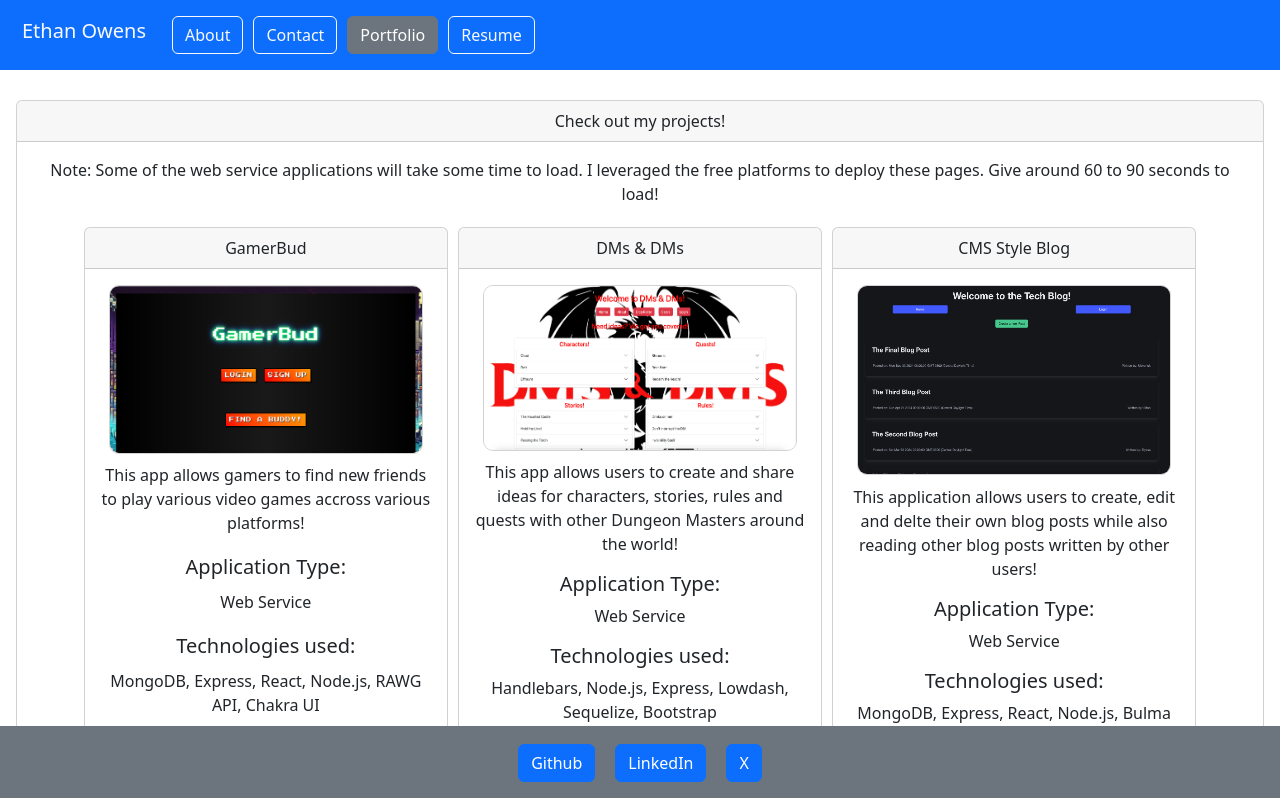
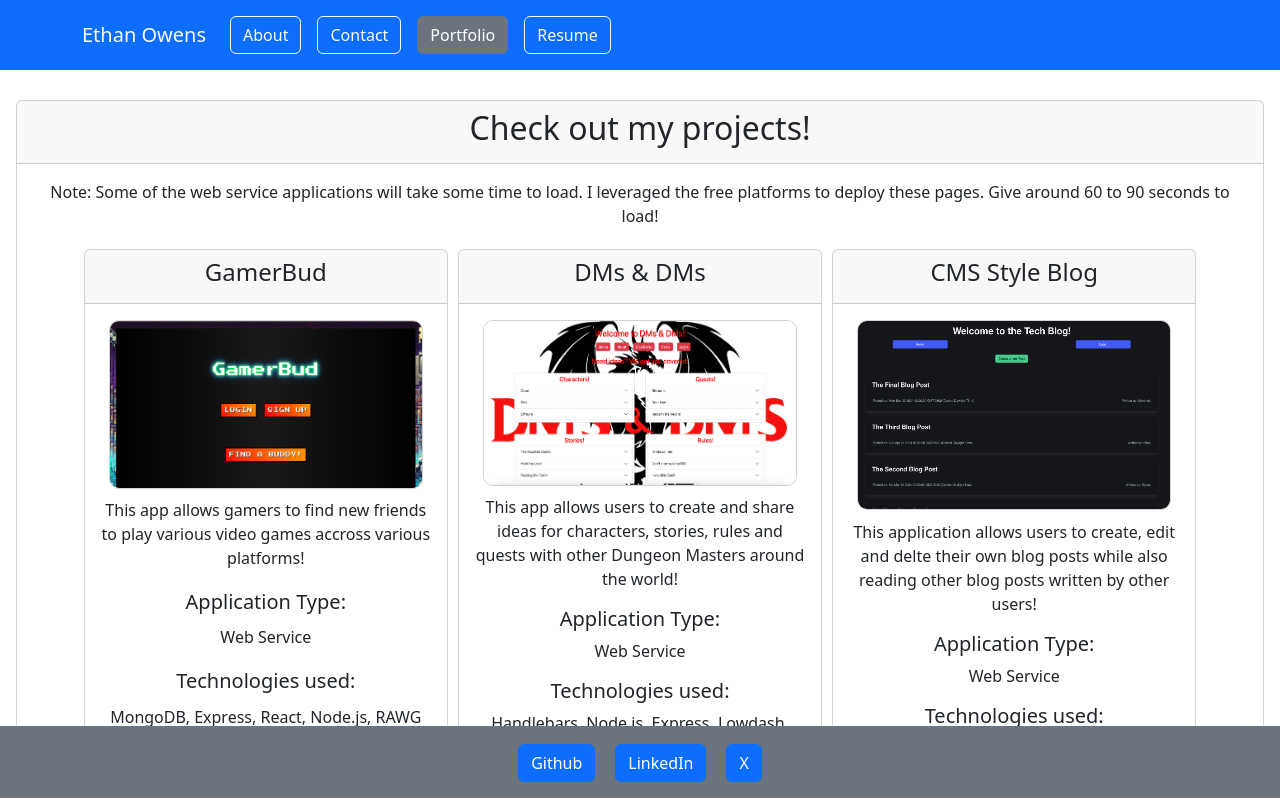
Before and after one commit to Teacher2Coder/react-portfolio, a React (Vite) app: page /portfolio in a window 1280 px wide. Shown: the top 798 px of the page. Built offline with nearby package versions, Linux system fonts and the light colour scheme.

Commit message:
dropdown menu

```diff
--- a/package.json
+++ b/package.json
@@ -21,8 +21,9 @@
   "homepage": "https://github.com/Teacher2Coder/react-portfolio#readme",
   "dependencies": {
     "axios": "^1.7.9",
-    "bootstrap": "^5.2.3",
+    "bootstrap": "^5.3.3",
     "react": "^18.2.0",
+    "react-bootstrap": "^2.10.7",
     "react-dom": "^18.2.0",
     "react-router-dom": "^6.11.1"
   },
--- a/src/App.jsx
+++ b/src/App.jsx
@@ -1,7 +1,7 @@
 // Import packages and components
 import { useState } from "react";
 import { Outlet } from "react-router-dom";
-import Nav from "./components/Nav";
+import NavComponent from "./components/NavComponent";
 import Footer from "./components/Footer";
 
 // Add components
@@ -10,7 +10,7 @@ function App() {
 
   return (
     <div>
-      <Nav currentPage={currentPage} setCurrentPage={setCurrentPage} />
+      <NavComponent currentPage={currentPage} setCurrentPage={setCurrentPage}/>
       <main className="mx-3" id="main-content">
         <Outlet context={[currentPage, setCurrentPage]} />
       </main>
--- a/src/components/ContactForm.jsx
+++ b/src/components/ContactForm.jsx
@@ -61,7 +61,7 @@ const ContactForm = () => {
           className="card-header card-title"
           style={{ textAlign: "center" }}
         >
-          Contact me!
+          <h2>Contact me!</h2>
         </header>
         <div className="card-body">
           <form onSubmit={handleFormSubmit}>
--- a/src/components/Nav.jsx
+++ /dev/null
@@ -1,58 +0,0 @@
-export default function Nav({ currentPage, handlePageChange }) {
-  // The Navbar UI component will render each of the Link elements in the links prop
-  return (
-    <nav className="navbar fixed-top navbar-expand bg-primary" id="navigation">
-        <div className="container-fluid">
-          <div className="collapse navbar-collapse" id="navbarSupportedContent">
-            <ul className="navbar-nav me-auto mb-2 mb-lg-0">
-              <li className="navigation-item">
-                <a
-                  href="/"
-                  onClick={() => handlePageChange('Home')}
-                  className="navbar-brand text-light"
-                >
-                  Ethan Owens
-                </a>
-              </li>
-              <li className="navigation-item">
-                <a
-                  href="/about"
-                  onClick={() => handlePageChange('About')}
-                  className={currentPage === 'About' ? 'btn btn-secondary' : 'btn btn-outline-light'}
-                >
-                  About
-                </a>
-              </li>
-              <li className="navigation-item">
-                <a
-                  href="/contact"
-                  onClick={() => handlePageChange('Contact')}
-                  className={currentPage === 'Contact' ? 'btn btn-secondary' : 'btn btn-outline-light'}
-                >
-                  Contact
-                </a>
-              </li>
-              <li className="navigation-item">
-                <a
-                  href="/portfolio"
-                  onClick={() => handlePageChange('Portfolio')}
-                  className={currentPage === 'Portfolio' ? 'btn btn-secondary' : 'btn btn-outline-light'}
-                >
-                  Portfolio
-                </a>
-              </li>
-              <li className="navigation-item">
-                <a
-                  href="/resume"
-                  onClick={() => handlePageChange('Resume')}
-                  className={currentPage === 'Resume' ? 'btn btn-secondary' : 'btn btn-outline-light'}
-                >
-                  Resume
-                </a>
-              </li>
-            </ul>
-          </div>
-        </div>
-      </nav>
-  );
-}
--- /dev/null
+++ b/src/components/NavComponent.jsx
@@ -0,0 +1,93 @@
+import {
+  Navbar,
+  Nav,
+  Container,
+  NavbarToggle,
+  NavbarCollapse
+} from 'react-bootstrap';
+
+import { useState } from'react';
+
+
+export default function NavComponent({ currentPage, handlePageChange }) {
+  // The Navbar UI component will render each of the Item elements in the Items prop
+
+  const [expanded, setExpanded] = useState(false);
+
+  return (
+    <Navbar
+      expanded={expanded}
+      expand='md'
+      bg='primary'
+      variant='light'
+      className='fixed-top'
+    >
+      <Container>
+        <Navbar.Brand
+          className='text-light'
+          onClick={() => handlePageChange('Home')}
+          href='/'
+        >
+          Ethan Owens
+        </Navbar.Brand>
+        <NavbarToggle aria-controls='navbar-nav' onClick={() => setExpanded(!expanded)} />
+        <NavbarCollapse id='navbar-nav'>
+          <Nav className='me-auto'>
+          <Nav.Link
+              href="/about"
+              onClick={() => handlePageChange('About')}
+            >
+              <button
+                className={
+                  currentPage === 'About' ? 'btn btn-secondary' : 'btn btn-outline-light'
+                }
+                style={{ width: '100%' }}
+              >
+                About
+              </button>
+            </Nav.Link>
+            <Nav.Link
+              href="/contact"
+              onClick={() => handlePageChange('Contact')}
+            >
+              <button
+                className={
+                  currentPage === 'Contact' ? 'btn btn-secondary' : 'btn btn-outline-light'
+                }
+                style={{ width: '100%' }}
+              >
+                Contact
+              </button>
+            </Nav.Link>
+            <Nav.Link
+              href="/portfolio"
+              onClick={() => handlePageChange('Portfolio')}
+            >
+              <button
+                className={
+                  currentPage === 'Portfolio' ? 'btn btn-secondary' : 'btn btn-outline-light'
+                }
+                style={{ width: '100%' }}
+              >
+                Portfolio
+              </button>
+            </Nav.Link>
+            <Nav.Link
+              href="/resume"
+              onClick={() => handlePageChange('Resume')}
+            >
+              <button
+                className={
+                  currentPage === 'Resume' ? 'btn btn-secondary' : 'btn btn-outline-light'
+                }
+                style={{ width: '100%' }}
+              >
+                Resume
+              </button>
+            </Nav.Link>
+          </Nav>
+        </NavbarCollapse>
+      </Container>
+    </Navbar>
+  );
+}
--- a/src/index.css
+++ b/src/index.css
@@ -5,12 +5,13 @@ body {
     grid-template-rows: auto 1fr auto;
 }
 
-#navigation {
-    min-height: 70px;
+.navigation-item {
+    color: white;
+    text-decoration: none;
 }
 
-.navigation-item {
-    margin-left: 10px;
+.navigation-item:hover {
+    color: black;
 }
 
 #main-content {
--- a/src/pages/AboutPage.jsx
+++ b/src/pages/AboutPage.jsx
@@ -10,7 +10,7 @@ export default function AboutPage() {
   return (
     <div className="card" id="about-card">
       <header className="card-header" id="about-header">
-        All about me!!!
+        <h2>All about me!!!</h2>
       </header>
       <div className="card-body about-content">
         <img className="professional" src="./professional.JPG"></img>
--- a/src/pages/PortfolioPage.jsx
+++ b/src/pages/PortfolioPage.jsx
@@ -13,7 +13,7 @@ export default function PortfolioPage() {
     <div>
       <div className="card">
         <header className="card-header portfolio-header">
-          Check out my projects!
+          <h2>Check out my projects!</h2>
         </header>
         <div className="card-body">
           <p style={{ textAlign: 'center' }}>
@@ -24,15 +24,15 @@ export default function PortfolioPage() {
             {projects.map((project) => (
               <div key={project.projectName} className="card project">
                 <header className="card-header portfolio-header">
-                  {project.projectName}
+                  <h4>{project.projectName}</h4>
                 </header>
                 <div className="card-body project-info">
                   <img className="portfolio-img" src={project.image}></img>
-                  <p style={{textAlign: 'center'}}>{project.description}</p>
-                  <h5 style={{textAlign: 'center'}}>Application Type:</h5>
-                  <p style={{textAlign: 'center'}}>{project.type}</p>
-                  <h5 style={{textAlign: 'center'}}>Technologies used:</h5>
-                  <p style={{textAlign: 'center'}}>{project.technologies}</p>
+                  <p style={{ textAlign: 'center' }}>{project.description}</p>
+                  <h5 style={{ textAlign: 'center' }}>Application Type:</h5>
+                  <p style={{ textAlign: 'center' }}>{project.type}</p>
+                  <h5 style={{ textAlign: 'center' }}>Technologies used:</h5>
+                  <p style={{ textAlign: 'center' }}>{project.technologies}</p>
                   <div style={{ display: "flex", flexDirection: "column" }}>
                     <a className="btn btn-primary" href={project.repo}>
                       Check out the Repo!
```
Also changed, not shown: src/pages/ResumePage.jsx (+17 -9 lines).
